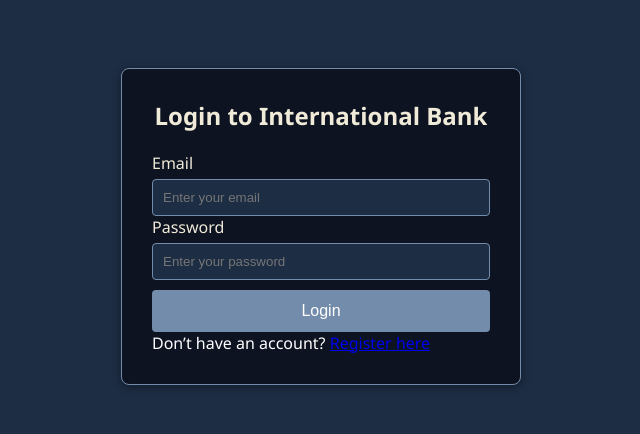
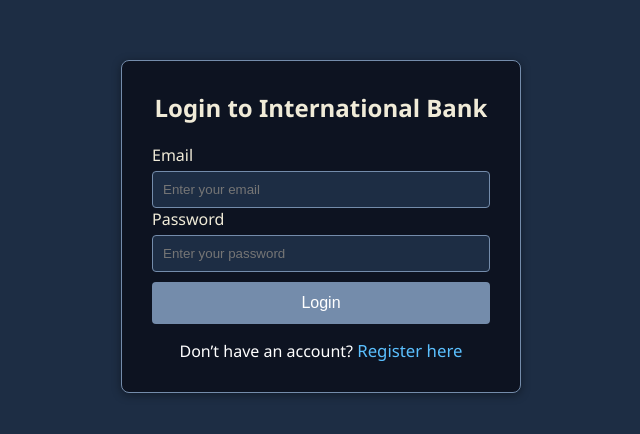
Before and after one commit to TheWilliamsGP/international-bank, a React (Create React App) app: page /login in a window 1280 px wide. Shown: the part 174-608 px from the top of the page, without its empty margins (319-959 px from the left). Built offline with nearby package versions, Linux system fonts and the light colour scheme.

Commit message:
Fixed the register button

```diff
--- a/src/App.css
+++ b/src/App.css
@@ -101,6 +101,30 @@ body {
   background-color: var(--color-accent-2);
   color: var(--color-bg-main);
 }
+
+.auth-link {
+  margin-top: 15px;
+  text-align: center;
+  font-size: 1rem; /* slightly bigger than normal text */
+  color: #ffffff;
+}
+
+.auth-link a {
+  color: #5bc0ff; /* light blue */
+  text-decoration: none; /* remove underline */
+  font-size: 1.05rem; /* slightly larger to stand out */
+  font-weight: 500;
+  transition: color 0.3s ease;
+}
+
+.auth-link a:hover,
+.auth-link a:focus,
+.auth-link a:active {
+  color: #5bc0ff; /* stay light blue even when active or hovered */
+  text-decoration: none;
+  outline: none;
+}
+
 
 .error-message {
   color: var(--color-text-dark);
```
